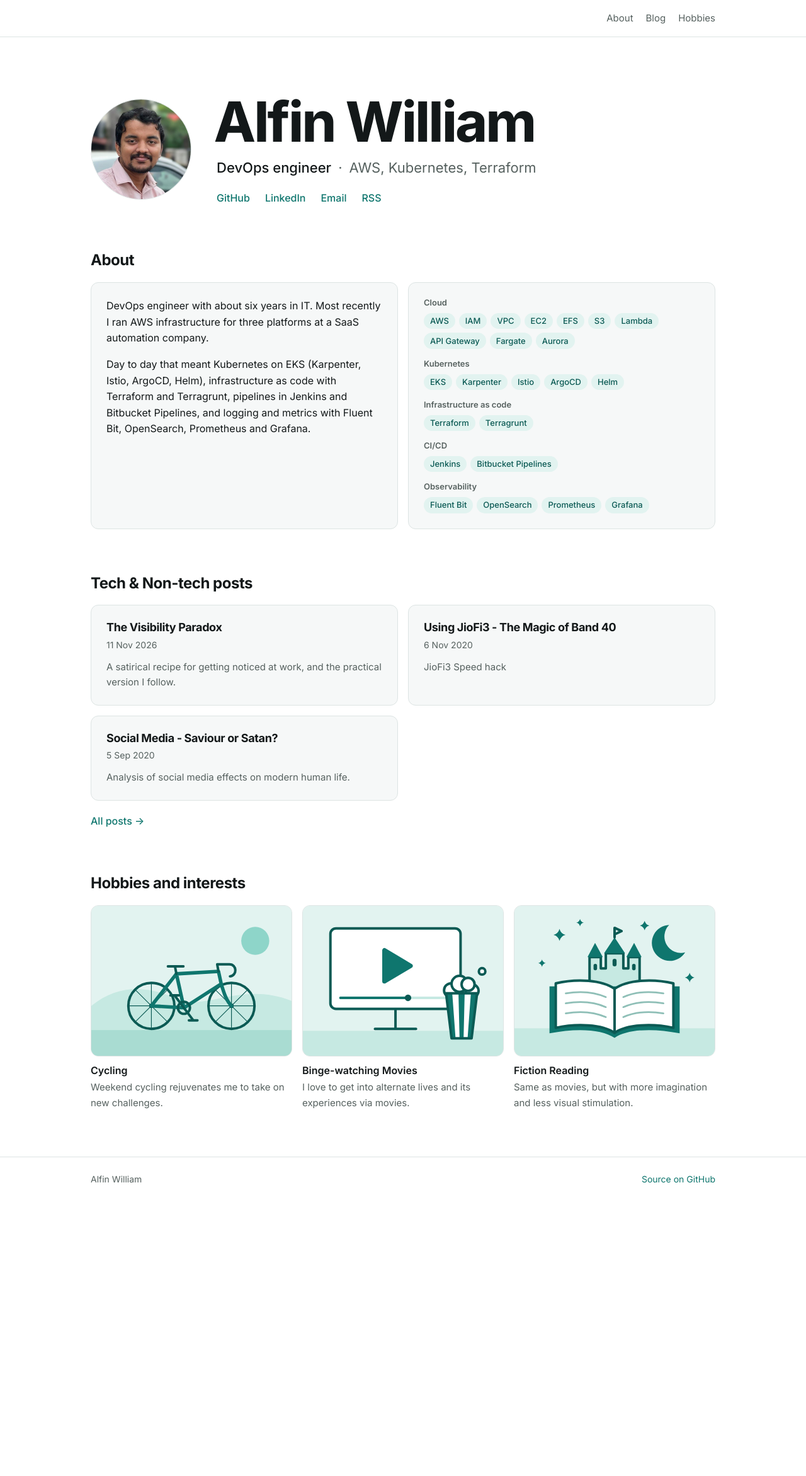
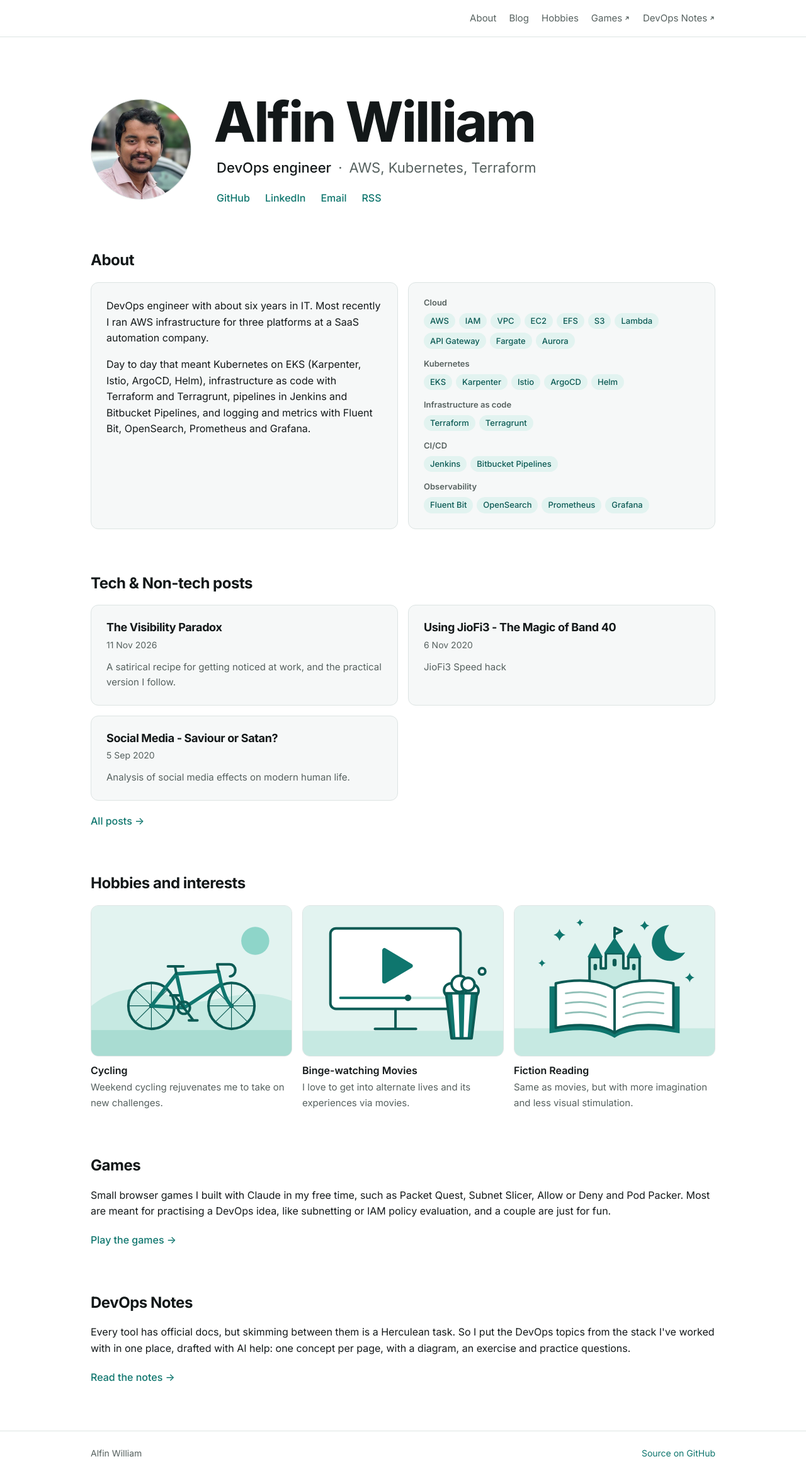
Before and after one commit to alfinwilliam/alfinwilliam.github.io, a Jekyll site: the page built from index.html, in a window 1280 px wide. Shown: the whole page at 63% size. Built offline with Jekyll 4.4.1, drawn with Linux system fonts in a browser that asks for light colours; before the commit the page ends 1907 px from its top, so only the background shows below that.

Commit message:
Link the Games and DevOps Notes sites from the home page
Adds them to the top menu (after About, Blog, Hobbies, with a small
external-link arrow; on phones they take a second line) and as two
short sections after Hobbies and interests. Both read from the new
_data/projects.yml; the README explains how to change them.

Co-Authored-By: Claude Opus 5.5 <noreply@anthropic.com>

```diff
--- /dev/null
+++ b/_data/projects.yml
@@ -0,0 +1,19 @@
+# My other sites. Each entry is a link in the top menu (to the right of a
+# divider) and a short section at the bottom of the home page, in this order.
+#   name: menu label and section heading; keep it short, phones fit about two
+#   id:   the section's anchor, lowercase with dashes (for example /#games)
+#   url:  full address of the site
+#   text: one or two sentences; keep the double quotes
+#   link: text of the link under the description
+
+- name: Games
+  id: games
+  url: https://alfinwilliam.github.io/arcade/
+  text: "Small browser games I built with Claude in my free time, such as Packet Quest, Subnet Slicer, Allow or Deny and Pod Packer. Most are meant for practising a DevOps idea, like subnetting or IAM policy evaluation, and a couple are just for fun."
+  link: Play the games
+
+- name: DevOps Notes
+  id: devops-notes
+  url: https://alfinwilliam.github.io/devops-notes/
+  text: "Every tool has official docs, but skimming between them is a Herculean task. So I put the DevOps topics from the stack I've worked with in one place, drafted with AI help: one concept per page, with a diagram, an exercise and practice questions."
+  link: Read the notes
--- a/_includes/header.html
+++ b/_includes/header.html
@@ -10,5 +10,14 @@
         <li><a href="{{ '/#hobbies' | relative_url }}">Hobbies</a></li>
       </ul>
     </nav>
+    {% if site.data.projects and site.data.projects.size > 0 %}
+    <nav class="site-nav site-nav--sites" aria-label="My other sites">
+      <ul>
+        {% for project in site.data.projects %}
+        <li><a href="{{ project.url }}">{{ project.name }}<svg class="ext-icon" viewBox="0 0 12 12" width="12" height="12" aria-hidden="true" focusable="false"><path d="M3.5 8.5l5-5M4.5 3.5h4v4" fill="none" stroke="currentColor" stroke-width="1.5" stroke-linecap="round" stroke-linejoin="round"/></svg></a></li>
+        {% endfor %}
+      </ul>
+    </nav>
+    {% endif %}
   </div>
 </header>
--- a/assets/css/style.css
+++ b/assets/css/style.css
@@ -184,6 +184,28 @@ main {
   color: var(--accent);
 }
 
+/* Links to my other sites. On phones they take their own line, right-aligned;
+   from 40rem they sit in line after the main links. */
+.site-nav--sites {
+  display: flex;
+  flex: 0 0 100%;
+  justify-content: flex-end;
+  margin-left: 0;
+}
+
+.site-nav--sites ul {
+  flex-wrap: wrap;
+  justify-content: flex-end;
+  row-gap: 0.25rem;
+}
+
+.ext-icon {
+  width: 0.65em;
+  height: 0.65em;
+  margin-left: 0.2em;
+  vertical-align: 0.05em;
+}
+
 .site-footer {
   border-top: 1px solid var(--border);
   color: var(--muted);
@@ -267,6 +289,12 @@ main {
 .section__more {
   margin: 1.25rem 0 0;
   font-weight: 500;
+}
+
+/* Description of one of my other sites (Games, DevOps Notes). Runs the full
+   page width, lining up with the right edge of the hobby tiles. */
+.project-text {
+  margin: 0;
 }
 
 .card {
@@ -433,6 +461,12 @@ main {
 
   .post-grid {
     grid-template-columns: repeat(2, 1fr);
+  }
+
+  /* The header's 1.5rem gap minus 0.25rem matches the 1.25rem between links */
+  .site-nav--sites {
+    flex: 0 0 auto;
+    margin-left: -0.25rem;
   }
 }
 
--- a/index.html
+++ b/index.html
@@ -77,3 +77,11 @@ layout: default
   </ul>
 </section>
 {% endif %}
+
+{% for project in site.data.projects %}
+<section class="section" id="{{ project.id }}">
+  <h2>{{ project.name }}</h2>
+  <p class="project-text">{{ project.text }}</p>
+  <p class="section__more"><a href="{{ project.url }}">{{ project.link }} &rarr;</a></p>
+</section>
+{% endfor %}
```
Also changed, not shown: README.md.
